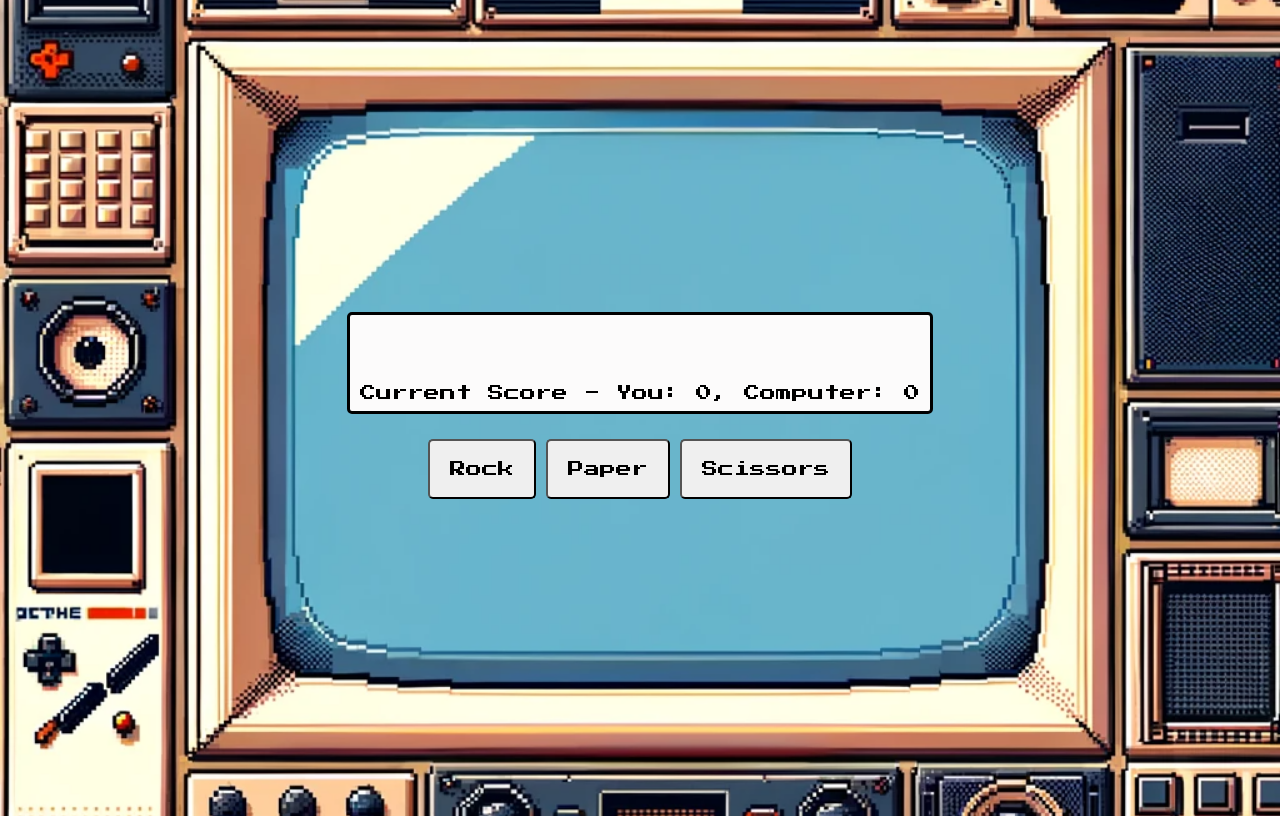
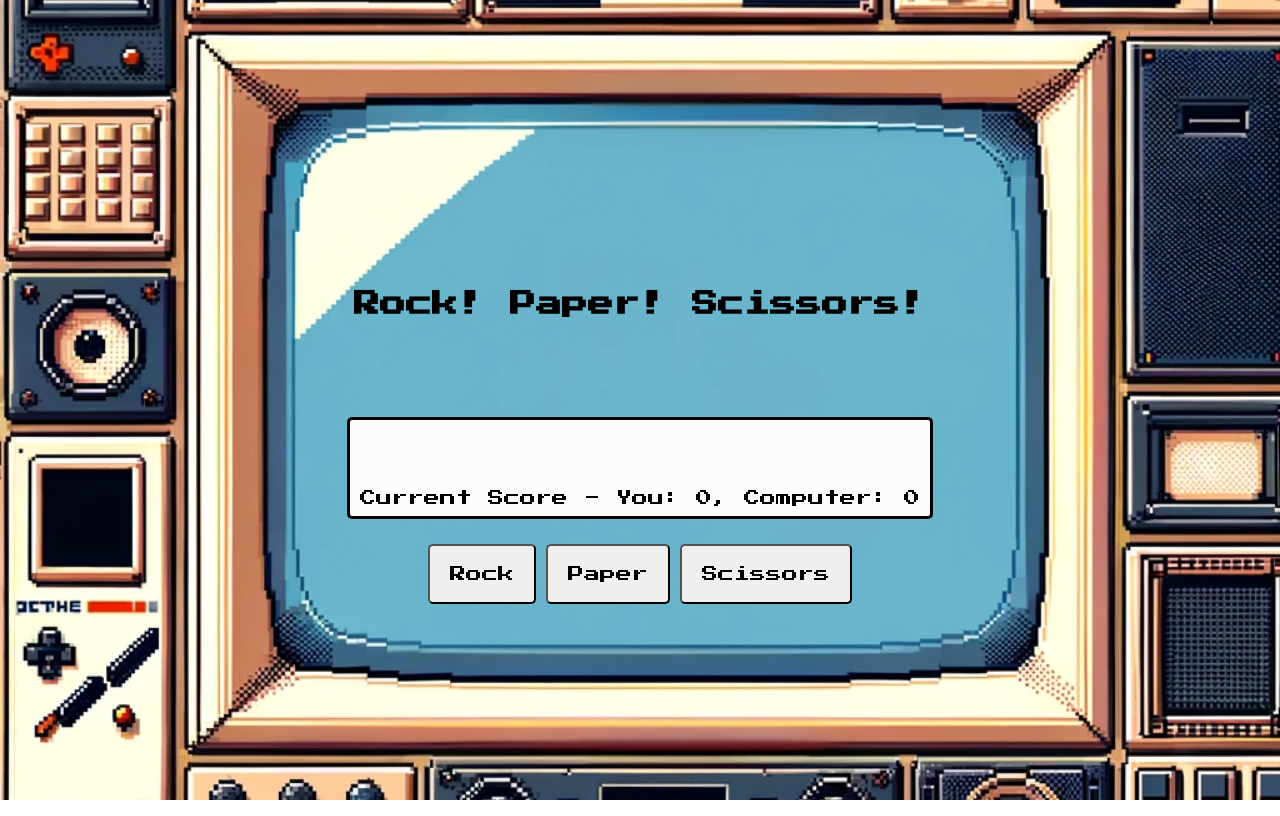
Before and after one commit to jalex-op/RPS-Video-Game, a plain HTML site: page index.html in a window 1280 px wide. Drawn offline with Linux system fonts and the light colour scheme.

Commit message:
add screen title

```diff
--- a/index.html
+++ b/index.html
@@ -9,6 +9,7 @@
     <link rel="stylesheet" href="https://fonts.googleapis.com/css2?family=Press+Start+2P&display=swap">
 </head>
 <body>
+    <div id="title">Rock! Paper! Scissors!</div>
     <div id="resultContainer">
         <div id="finalResult"></div>
         <div id="result"></div>
--- a/styles.css
+++ b/styles.css
@@ -1,5 +1,6 @@
 body {
     /* font-family: Arial, sans-serif; */
+    margin: 0;
     font-family: 'Press Start 2P', cursive;
     padding: 0;
     display: flex;
@@ -15,6 +16,25 @@ body {
     background-position: center 40%;
     /* margin-top: 50px; */
   }
+
+
+  #title {
+    display: flex;
+    flex-direction: row;
+    align-items: center;
+    text-align: center;
+    margin-top: 0px;
+    font-size: 26px;
+    padding: 100px;
+    width: auto;
+    height: auto;
+    justify-content: flex-end;
+    font-weight: 900;
+
+  }
+
+
+
 
   button {
     padding: 20px;
```
